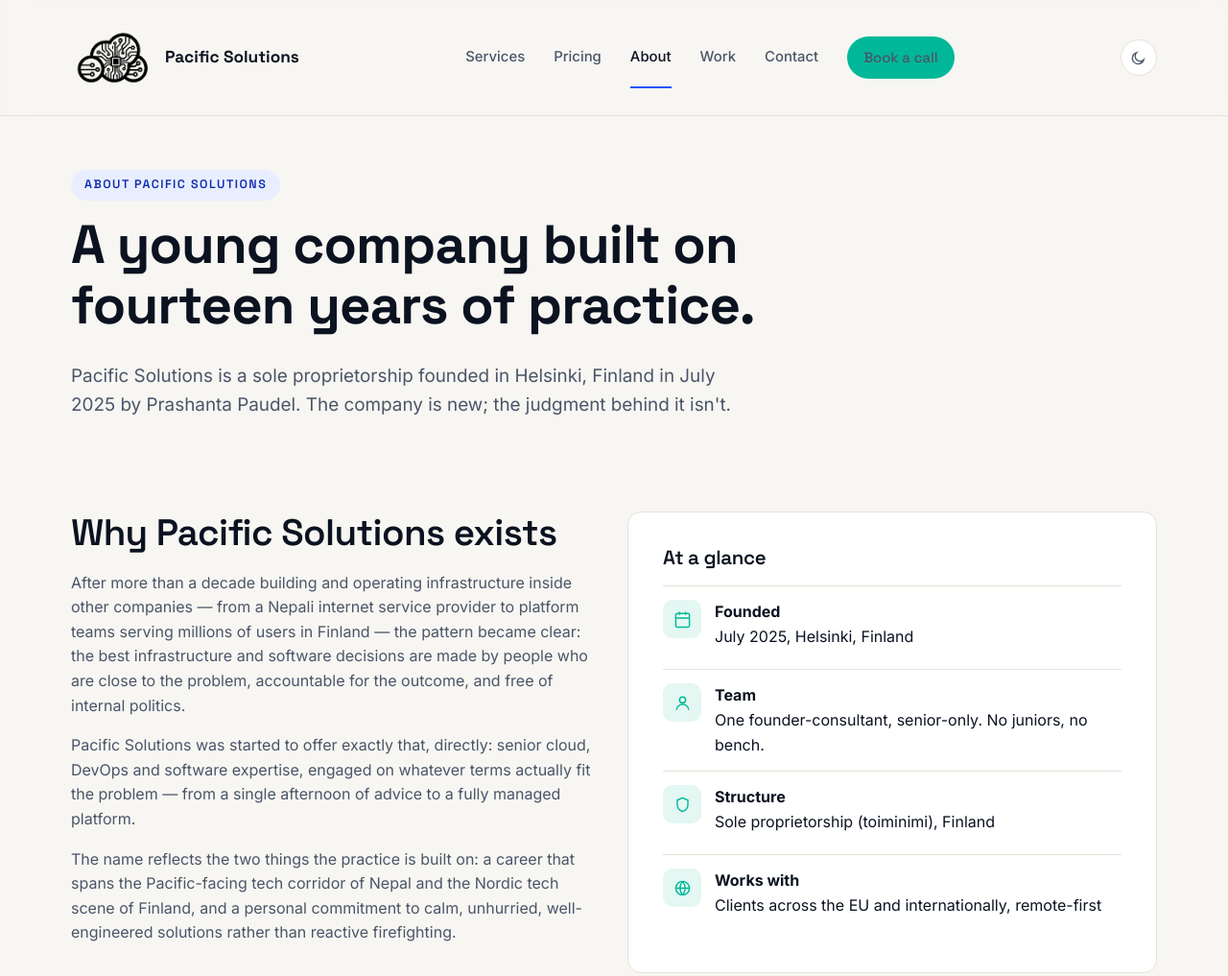
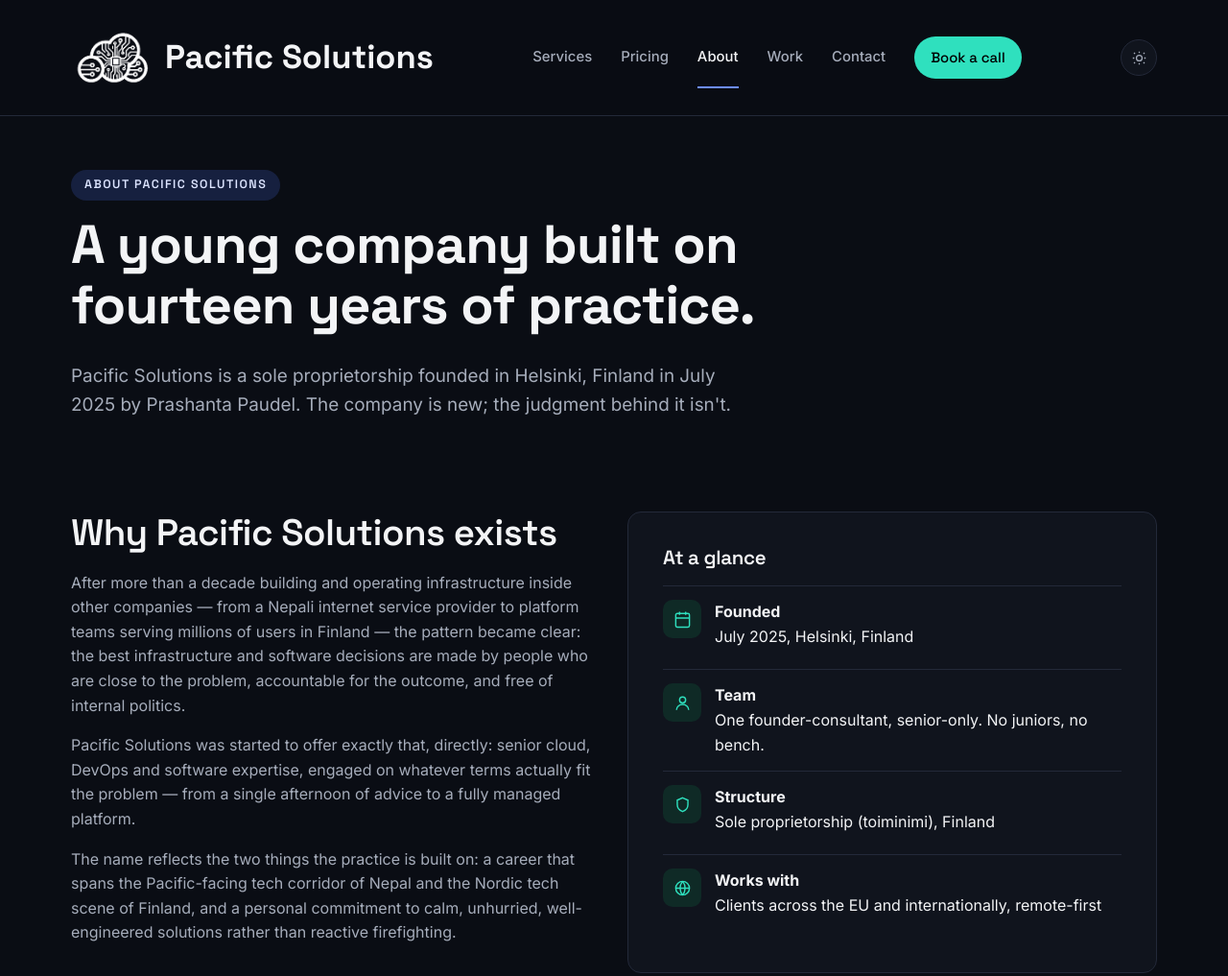
Before and after one commit to pacificpaudel/pacificsolutions-site, a plain HTML site: page about.html in a window 1280 px wide. Shown: the top 1017 px of the page at 96% size. Drawn offline with Linux system fonts and the light colour scheme.

Commit message:
Default to dark theme, enlarge site name, fix header button text color
- Set data-theme="dark" on <html> in all pages so dark is the default
  for first-time visitors (existing toggle/localStorage still lets a
  visitor opt into light mode, which persists across reloads)
- Double the "Pacific Solutions" wordmark size in the shared brand
  lockup (header + footer)
- Fix .btn-accent text rendering gray instead of black in the header:
  .nav-links a's compound selector had higher specificity than the
  single-class .btn-accent rule, so it was winning; scoped the color
  rule to .btn.btn-accent to fix it at the source everywhere it's used

Co-Authored-By: Claude Sonnet 5 <noreply@anthropic.com>

```diff
--- a/about.html
+++ b/about.html
@@ -1,5 +1,5 @@
 <!doctype html>
-<html lang="en">
+<html lang="en" data-theme="dark">
 <head>
 <meta charset="UTF-8">
 <meta name="viewport" content="width=device-width, initial-scale=1, viewport-fit=cover">
--- a/css/style.css
+++ b/css/style.css
@@ -127,7 +127,7 @@ section.tight{ padding: 56px 0; }
 .btn:active{ transform: translateY(1px); }
 .btn-primary{ background: var(--ink); color: var(--bg); }
 .btn-primary:hover{ box-shadow: var(--shadow-lg); transform: translateY(-1px); }
-.btn-accent{ background: var(--accent-2); color: #000000; }
+.btn-accent, .btn.btn-accent{ background: var(--accent-2); color: #000000; }
 .btn-accent:hover{ box-shadow: 0 10px 30px rgba(0,184,153,.35); transform: translateY(-1px); }
 .btn-outline{ background: transparent; color: var(--ink); border-color: var(--border); }
 .btn-outline:hover{ border-color: var(--ink); }
@@ -147,7 +147,7 @@ header.site{
   display:flex; align-items:center; justify-content:space-between;
   padding: 16px 24px; max-width: var(--maxw); margin:0 auto;
 }
-.brand{ display:flex; align-items:center; gap:10px; font-family: var(--font-display); font-weight:700; font-size:1.08rem; }
+.brand{ display:flex; align-items:center; gap:10px; font-family: var(--font-display); font-weight:700; font-size:2.16rem; }
 .brand svg{ width:30px; height:30px; }
 .brand-mark{ width:88px; height:88px; object-fit:contain; }
 /* Logo art is monochrome black-on-transparent; invert it in dark mode
```
Also changed, not shown: contact.html (+1 -1 lines), index.html (+1 -1 lines), pricing.html (+1 -1 lines), privacy.html (+1 -1 lines), services.html (+1 -1 lines), terms.html (+1 -1 lines), work.html (+1 -1 lines).
